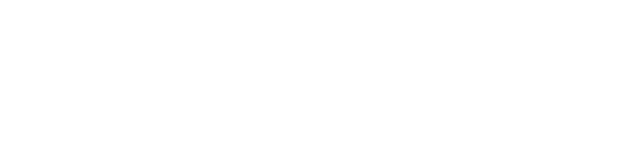
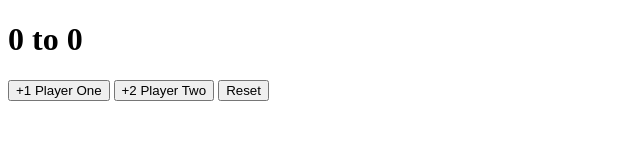
Before and after one commit to sauliusss/score_keeper_game, a website: page index.html in a window 1280 px wide. Shown: the whole page, without its empty margins (0-640 px from the left). Drawn offline with Linux system fonts and the light colour scheme; files whose address does not match are found by name.

Commit message:
add score html

```diff
--- a/index.html
+++ b/index.html
@@ -7,6 +7,10 @@
     <link rel="stylesheet" href=".//index.css" />
   </head>
   <body>
+    <h1><span id="p1Score">0</span> to <span id="p2Score">0</span></h1>
+    <button id="p1Button">+1 Player One</button>
+    <button id="p2Button">+2 Player Two</button>
+    <button id="reset">Reset</button>
     <script src="./app.js" defer></script>
   </body>
 </html>
```
